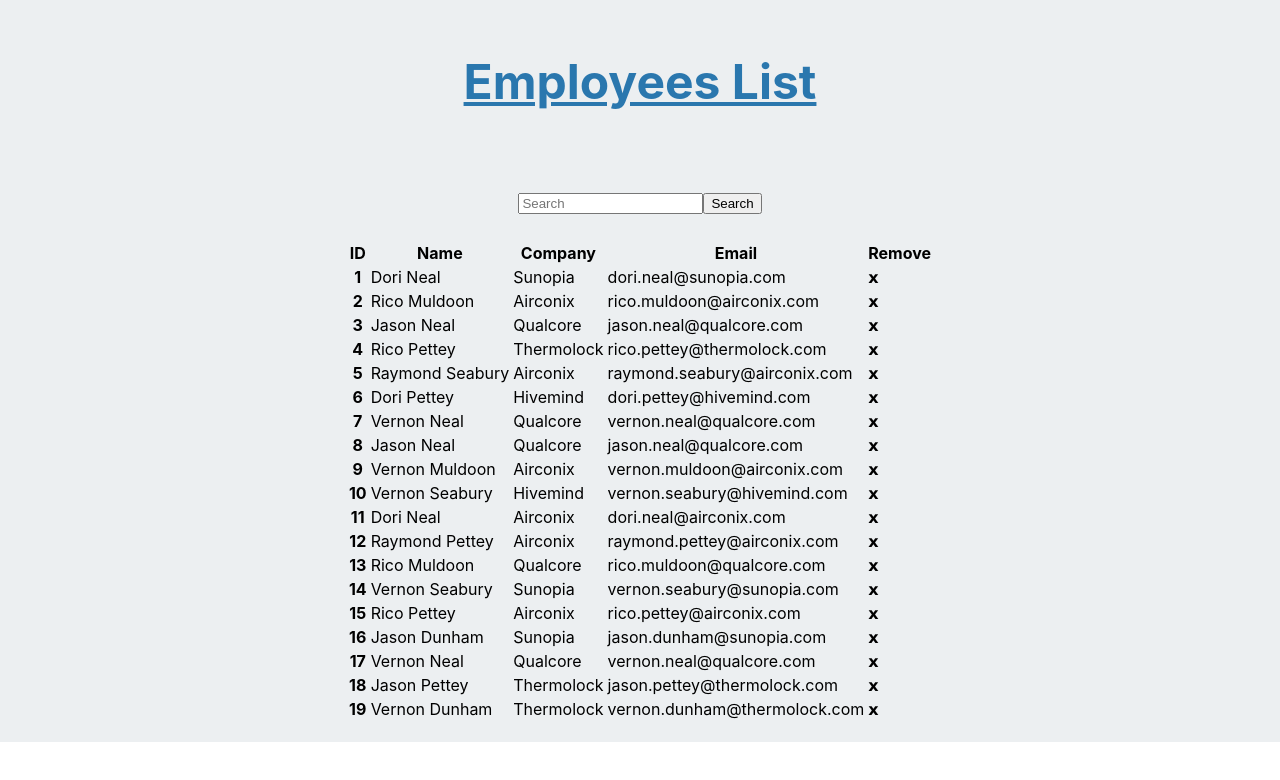
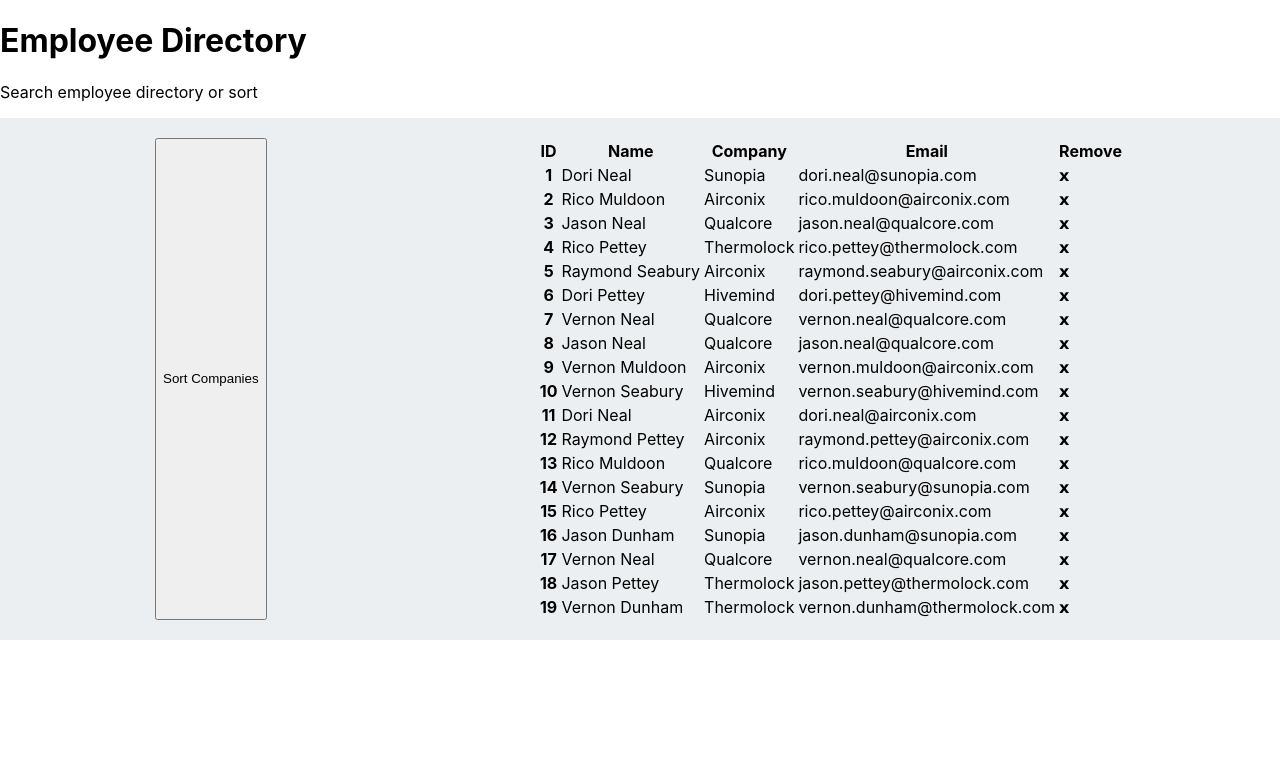
Before and after one commit to deeannalynn/React-Employee-Directory, a React (Create React App) app: page / in a window 1280 px wide. Shown: the top 780 px of the page. Built offline with nearby package versions, Linux system fonts and the light colour scheme.

Commit message:
added a sort companies button

```diff
--- a/src/App.js
+++ b/src/App.js
@@ -1,53 +1,28 @@
 import React, { Component } from 'react';
 import Wrapper from "./components/Wrapper";
 import Title from "./components/Title";
-import Table from 'react-bootstrap/Table';
-import employees from "./employees.json";
+import EmployeeTable from "./components/EmployeeTable"
 import SearchBar from './components/SearchBar';
 
 
 class App extends Component {
-  state = {
-    employees
-  };
+  // state = {
+  //   employees
+  // };
 
-  removeEmployee = id => {
-    const employees = this.state.employees.filter(employee => employee.id !== id);
-    this.setState({ employees });
-  };
+  // removeEmployee = id => {
+  //   const employees = this.state.employees.filter(employee => employee.id !== id);
+  //   this.setState({ employees });
+  // };
 
 
   render() {
     return (
-      <Wrapper>
-        <Title>Employees List</Title>
+      <React.Fragment>
+        <Title/>
         <SearchBar />
-        <Table striped bordered hover>
-          <thead>
-            <tr>
-              <th>ID</th>
-              <th>Name</th>
-              <th>Company</th>
-              <th>Email</th>
-              <th>Remove</th>
-            </tr>
-          </thead>
-          <tbody>
-            {this.state.employees.map(employee => (
-              <tr>
-                <th>{employee.id}</th>
-                <td>{employee.name}</td>
-                <td>{employee.company}</td>
-                <td>{employee.email}</td>
-                <td>
-                  <span onClick={() => employee.removeEmployee(employee.id)} className="remove">
-                  𝘅
-                  </span>
-                </td>
-              </tr>
-            ))}</tbody>
-        </Table>
-      </Wrapper>
+        <EmployeeTable />
+      </React.Fragment>
     );
   }
 }
--- /dev/null
+++ b/src/components/EmployeeTable/index.js
@@ -0,0 +1,88 @@
+import React, { Component } from "react";
+import Button from 'react-bootstrap/Button';
+import Wrapper from "../Wrapper";
+import Table from 'react-bootstrap/Table';
+import employees from "../../../src/employees.json";
+import "./style.css";
+
+
+class EmployeeTable extends Component {
+  state = {
+    employees
+  };
+
+  removeEmployee = id => {
+    const employees = this.state.employees.filter(employee => employee.id !== id);
+    this.setState({ employees });
+  };
+
+  sortComp () {
+    let company = "Sunopia"
+    switch (company){
+      case "Sunopia":
+    let employees = this.state.employees.filter(employee => employee.company === company);
+    this.setState({ employees });
+    // company = "Airconix"
+    break;
+    // case "Airconix":
+    // let employees = this.state.employees.filter(employee => employee.company === company);
+    // this.setState({ employees });
+    // company = "Qualcore"
+    // break;
+    // case "Qualcore":
+    // let employees = this.state.employees.filter(employee => employee.company === company);
+    // this.setState({ employees });
+    // company = "Thermolock"
+    // break;
+    // case "Thermolock":
+    // let employees = this.state.employees.filter(employee => employee.company === company);
+    // this.setState({ employees });
+    // company = "Hivemind"
+    // break;
+    // case "Hivemind":
+    // let employees = this.state.employees.filter(employee => employee.company === company);
+    // this.setState({ employees });
+    // company = "Sunopia"
+    // break;
+    default:
+    console.log("YODa")
+  };
+};
+
+
+
+  render() {
+    return (<Wrapper>
+              <Button onClick={this.sortComp} >Sort Companies</Button>
+        <Table striped bordered hover>
+          <thead>
+            <tr>
+              <th>ID</th>
+              <th>Name</th>
+              <th>Company</th>
+              <th>Email</th>
+              <th>Remove</th>
+            </tr>
+          </thead>
+          <tbody>
+            {this.state.employees.map(employee => (
+              <tr>
+                <th>{employee.id}</th>
+                <td>{employee.name}</td>
+                <td>{employee.company}</td>
+                <td>{employee.email}</td>
+                <td>
+
+                  <span onClick={() => employee.removeEmployee(employee.id)} className="remove">
+                  𝘅
+                  </span>
+                </td>
+              </tr>
+            ))}</tbody>
+        </Table>
+        </Wrapper>
+  );
+}
+}
+
+export default EmployeeTable;
--- a/src/components/SearchBar/index.js
+++ b/src/components/SearchBar/index.js
@@ -1,19 +1,28 @@
 import React, { Component } from "react";
-import Form from "react-bootstrap/Form";
-import FormControl from "react-bootstrap/FormControl";
+// import Form from "react-bootstrap/Form";
+// import FormControl from "react-bootstrap/FormControl";
 import Button from "react-bootstrap/Button";
 import "./style.css";
 
 
 class SearchBar extends Component {
+state = {
 
+}
+
+// sortComp = id => {
+//     const employees = this.state.employees.filter(employee => employee.id !== id);
+//     this.setState({ employees });
+//   };
 
 render() {
     return (
-        <Form inline id="searchbar">
-            <FormControl type="text" placeholder="Search" className="mr-sm-2" />
-            <Button variant="outline-success">Search</Button>
-        </Form>
+        // <Form inline id="searchbar">
+        //     <FormControl type="text" placeholder="Search" className="mr-sm-2" />
+        //     <Button variant="outline-success" >Search</Button>
+        // </Form>
+        // <Button variant="outline-success" onClick={sortComp} >Sort Companies</Button>
+        null
     );
 }
 }
--- a/src/components/Title/index.js
+++ b/src/components/Title/index.js
@@ -1,8 +1,12 @@
 import React from "react";
 import "./style.css";
 
-function Title(props) {
-  return <h1 className="title">{props.children}</h1>;
-}
+function Title() {
+  return (
+    <div className="jumbotron">
+    <h1>Employee Directory</h1>
+    <p>Search employee directory or sort</p>
+  </div>
+    )}
 
 export default Title;
```
Also changed, not shown: src/components/EmployeeCard/index.js (deleted, +0 -28 lines), src/components/EmployeeRow/index.js (+16 -16 lines), src/components/EmployeeTable/style.css (renamed from src/components/EmployeeCard/style.css).
